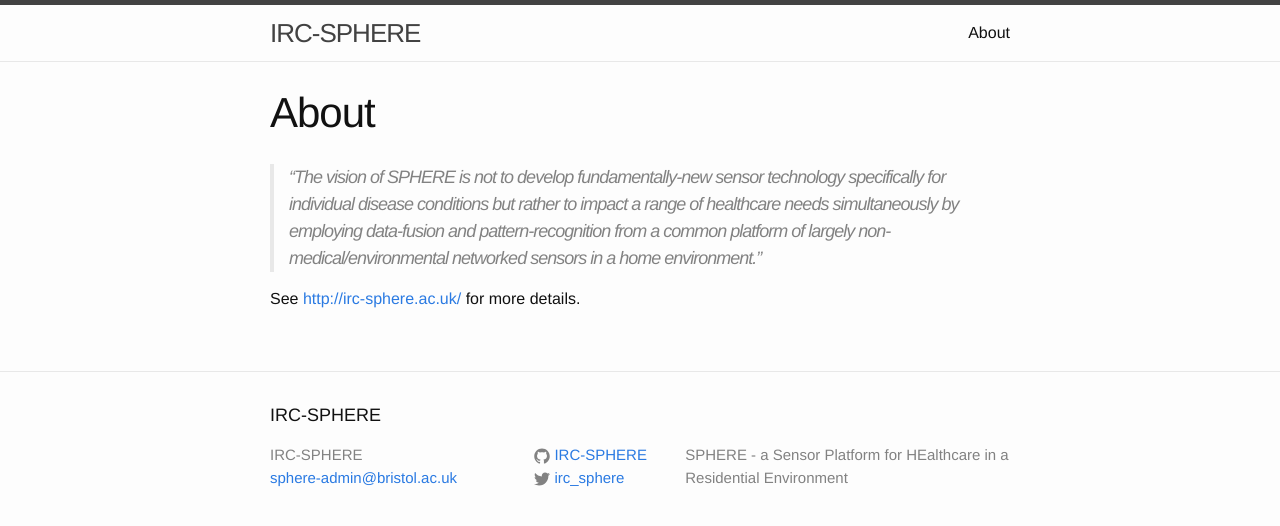
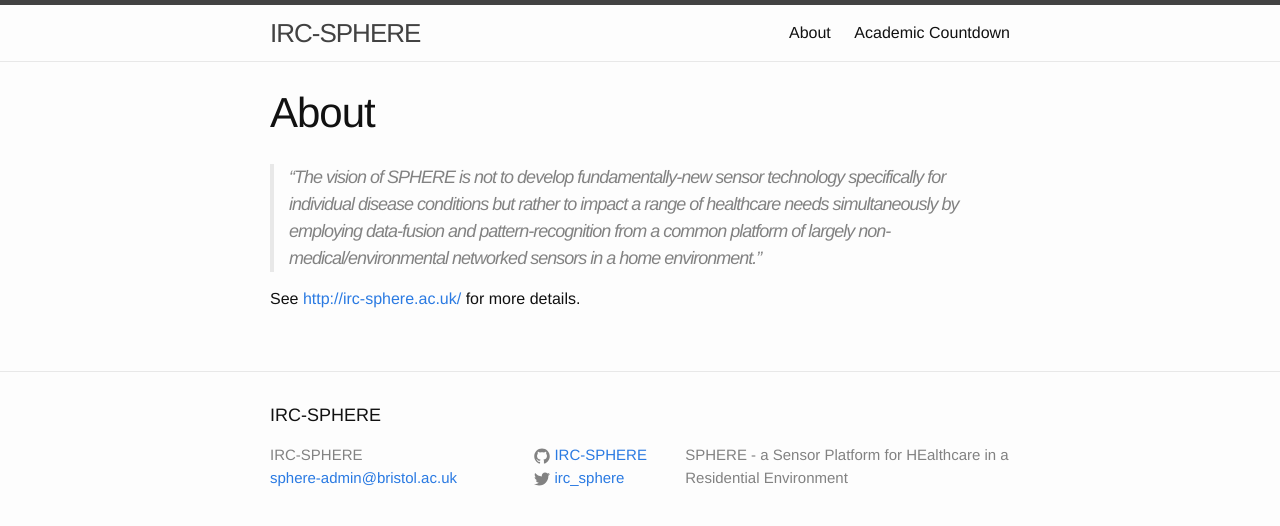
Before and after one commit to IRC-SPHERE/IRC-SPHERE.github.io, a Jekyll site: the page built from about.md, in a window 1280 px wide. Shown: the top 526 px of the page. Built offline with Jekyll 4.4.1, drawn with Linux system fonts in a browser that asks for light colours.

Commit message:
Update header.html

```diff
--- a/_includes/header.html
+++ b/_includes/header.html
@@ -19,6 +19,7 @@
           <a class="page-link" href="{{ my_page.url | prepend: site.baseurl }}">{{ my_page.title }}</a>
           {% endif %}
         {% endfor %}
+        <a class="page-link" href="{{ site.baseurl }}academic_countdown">Academic Countdown</a>
       </div>
     </nav>
 
```
